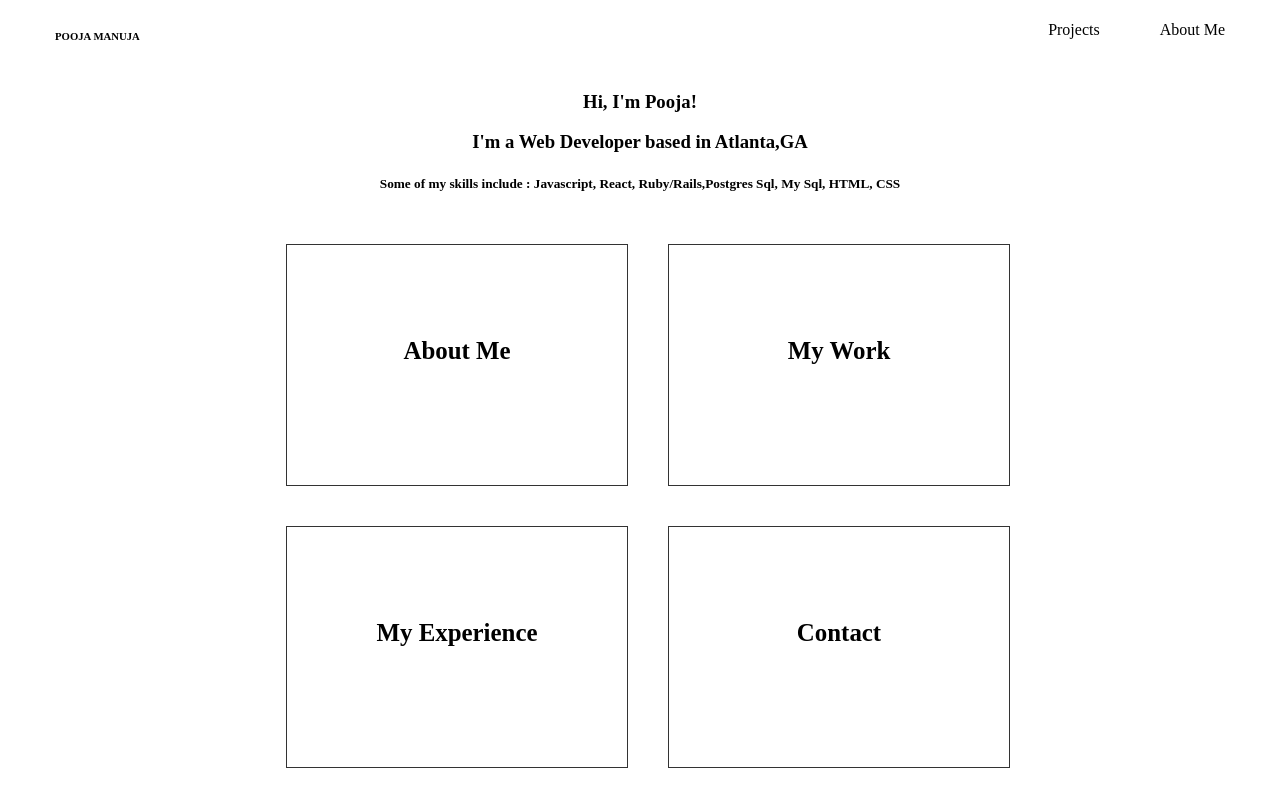
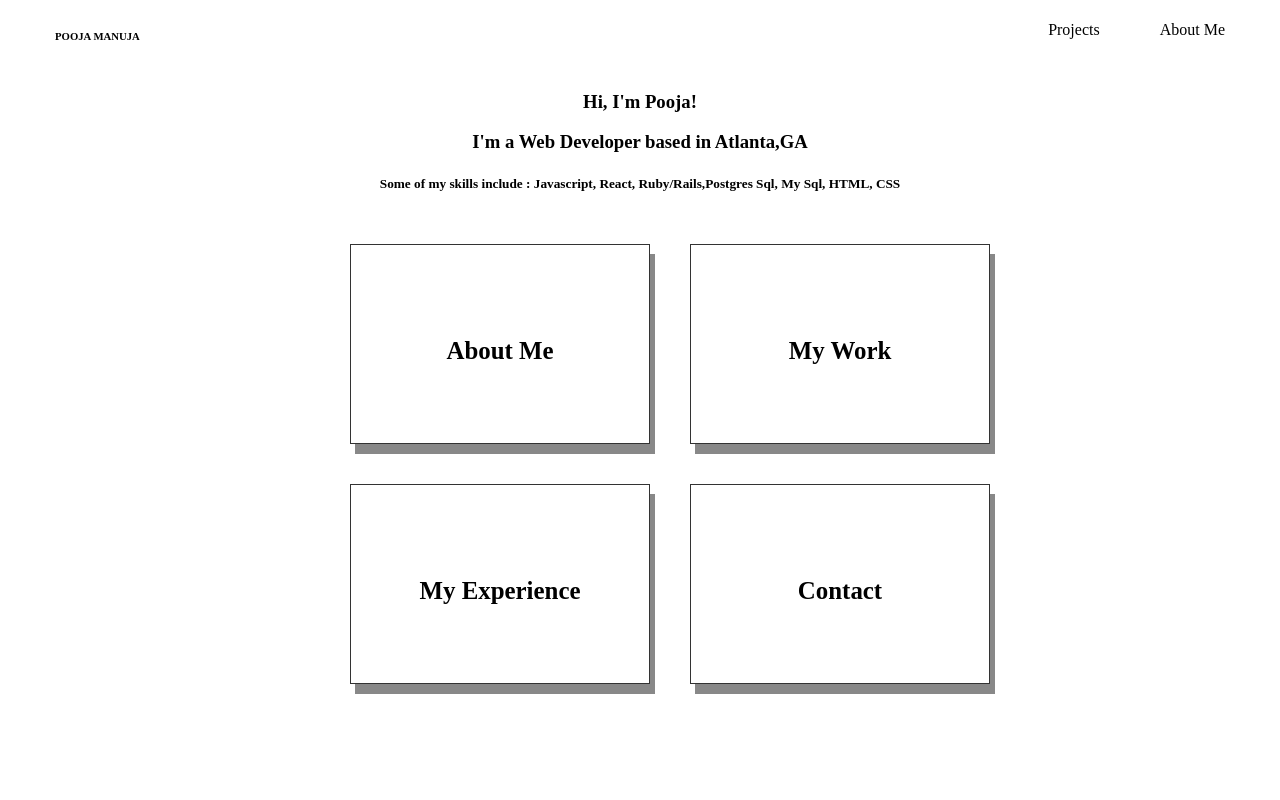
Before and after one commit to pmanuja/pmanuja.github.io, a plain HTML site: page portfolio/index.html in a window 1280 px wide. Drawn offline with nearby package versions, Linux system fonts and the light colour scheme.

Commit message:
added main section skeleton

```diff
--- a/portfolio/css/style.css
+++ b/portfolio/css/style.css
@@ -51,7 +51,7 @@ li{
   display: grid;
   grid-template-columns: auto auto;
   padding: 10px;
-  margin-left:20%;
+  margin-left:25%;
   width:600px;
 }
 .grid-item {
@@ -60,11 +60,16 @@ li{
   padding: 20px;
   font-size: 30px;
   text-align: center;
-  vertical-align: middle;
-
   line-height: 90px;
   height:200px;
   width: 300px;
   margin: 20px;
+  box-sizing:border-box;
+  box-shadow: 5px 10px #888888;
 
 }
+
+.main-grid{
+  display: flex;
+  align-items: center;
+}
--- a/portfolio/index.html
+++ b/portfolio/index.html
@@ -36,6 +36,7 @@
       </div>
     </header>
     <main>
+      <div class="main-grid">
         <div class="grid-container">
           <div class="grid-item">
             <h5>About Me</h5>
@@ -50,6 +51,8 @@
             <h5>Contact</h5>
           </div>
         </div>
+      </div>
+
 
     </main>
 
```
Lines whose indentation alone changed are shown as unchanged.
